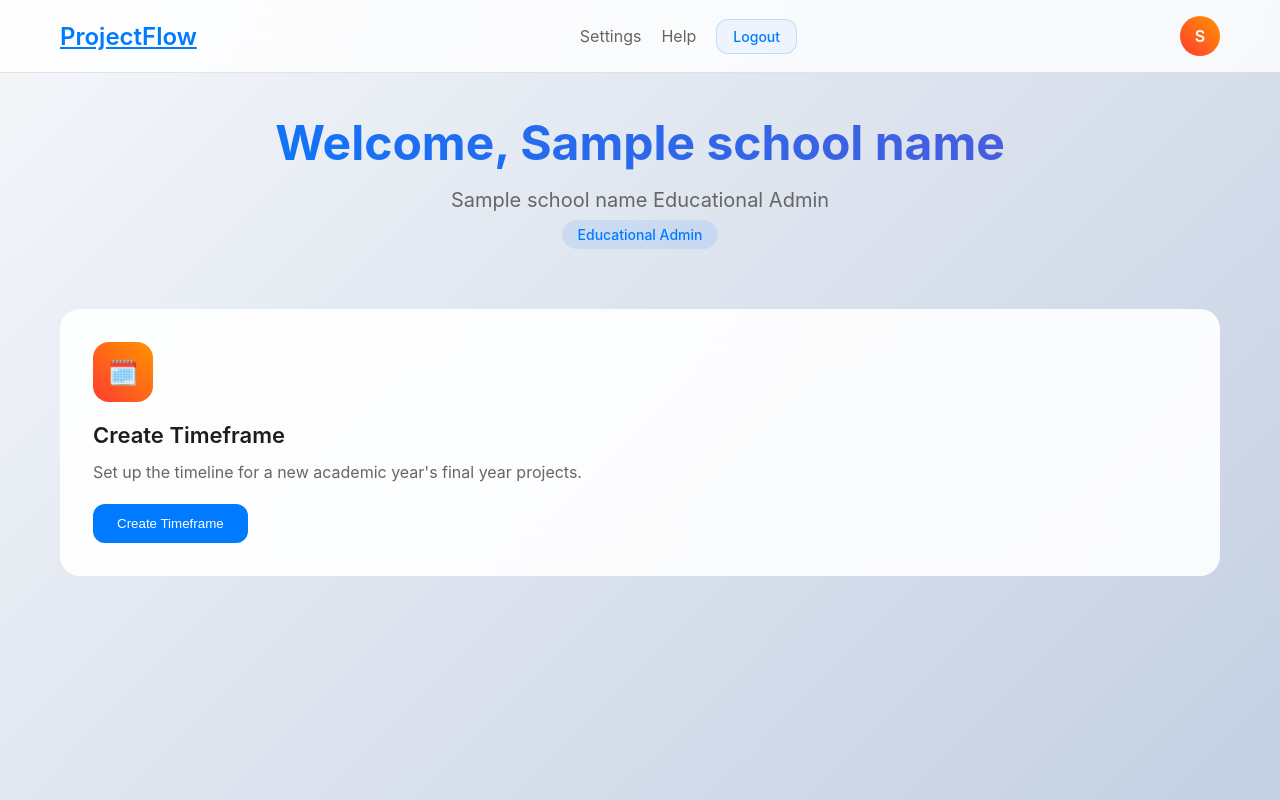
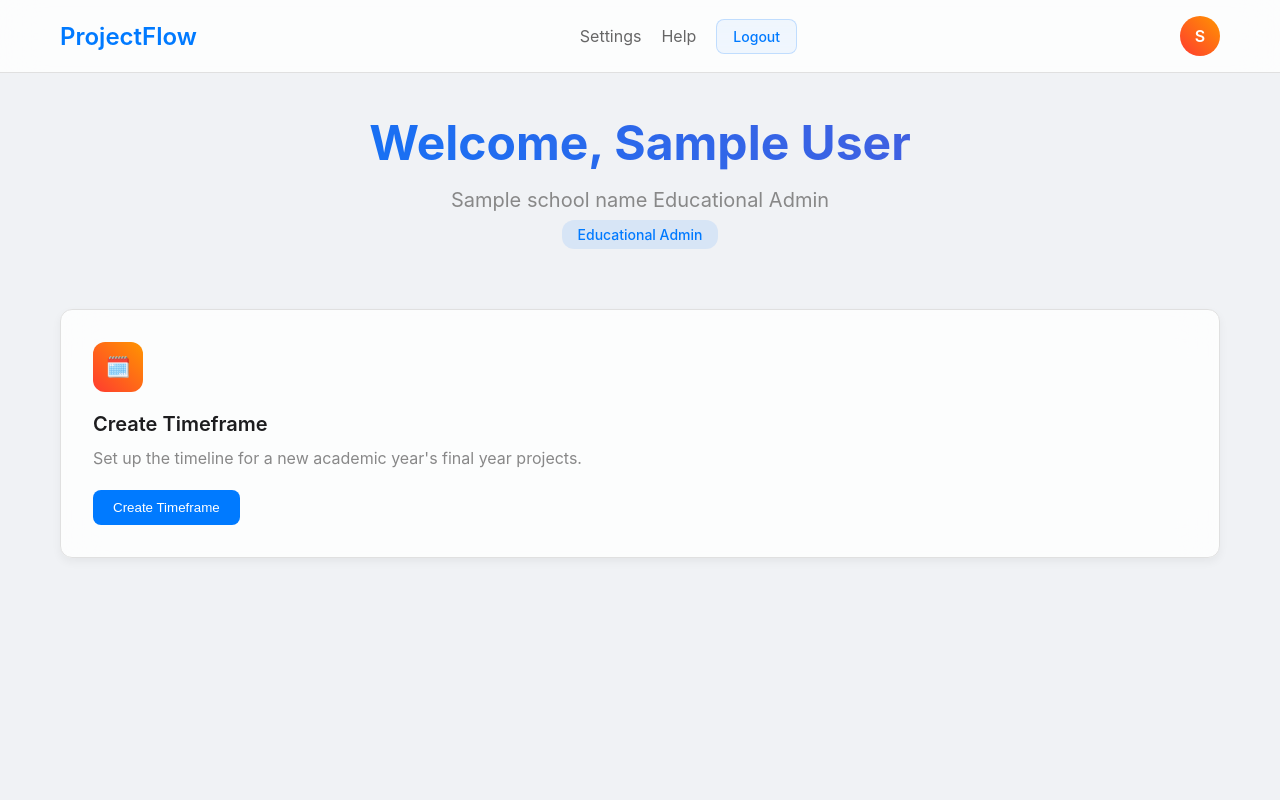
Before and after one commit to echo-tzh/projectFlow, a Flask app: template features/educationAdminDashboard/templates/educational_admin_dashboard.html in a window 1280 px wide. Run offline with Flask 3, Linux system fonts and the light colour scheme; tables that the repository leaves empty hold one stand-in row (values such as "Sample post"); the template is opened without the code that fills it: values that come from a table or form of the project are taken from there, most other values are stand-ins (such as "Sample title", 1, 10 or a date in 2020).

Commit message:
theme changes

```diff
--- a/features/educationAdminDashboard/templates/educational_admin_dashboard.html
+++ b/features/educationAdminDashboard/templates/educational_admin_dashboard.html
@@ -13,8 +13,8 @@
         }
 
         body {
-            font-family: -apple-system, BlinkMacSystemFont, 'Segoe UI', Roboto, sans-serif;
-            background: linear-gradient(135deg, #f5f7fa 0%, #c3cfe2 100%);
+            font-family: -apple-system, BlinkMacSystemFont, "Segoe UI", Roboto, "Helvetica Neue", Arial, sans-serif;
+            background: #f0f2f5;
             min-height: 100vh;
             color: #1d1d1f;
         }
@@ -28,7 +28,7 @@
         .header {
             background: rgba(255, 255, 255, 0.8);
             backdrop-filter: blur(20px);
-            border-bottom: 1px solid rgba(0, 0, 0, 0.1);
+            border-bottom: 1px solid #e0e0e0;
             position: sticky;
             top: 0;
             z-index: 100;
@@ -46,6 +46,7 @@
             font-size: 24px;
             font-weight: 600;
             color: #007AFF;
+            text-decoration: none;
         }
 
         .nav-links {
@@ -114,7 +115,7 @@
             color: #007AFF;
             border: 1px solid rgba(0, 122, 255, 0.2);
             padding: 8px 16px;
-            border-radius: 12px;
+            border-radius: 8px;
             font-size: 14px;
             font-weight: 500;
             text-decoration: none;
@@ -149,7 +150,7 @@
 
         .welcome-subtitle {
             font-size: 20px;
-            color: #666;
+            color: #888;
             margin-bottom: 8px;
         }
 
@@ -158,7 +159,7 @@
             background: rgba(0, 122, 255, 0.1);
             color: #007AFF;
             padding: 6px 16px;
-            border-radius: 20px;
+            border-radius: 12px;
             font-size: 14px;
             font-weight: 500;
         }
@@ -171,12 +172,13 @@
         }
 
         .card {
-            background: rgba(255, 255, 255, 0.9);
+            background: rgba(255, 255, 255, 0.8);
             backdrop-filter: blur(20px);
-            border-radius: 20px;
+            border-radius: 12px;
             padding: 32px;
-            border: 1px solid rgba(255, 255, 255, 0.2);
+            border: 1px solid #e0e0e0;
             transition: all 0.3s ease;
+            box-shadow: 0 4px 10px rgba(0, 0, 0, 0.05);
             opacity: 0;
             animation: fadeInUp 0.8s ease forwards;
         }
@@ -186,31 +188,31 @@
         .card:nth-child(4) { animation-delay: 0.3s; }
 
         .card:hover {
-            transform: translateY(-8px);
-            box-shadow: 0 20px 40px rgba(0, 0, 0, 0.1);
+            transform: translateY(-4px);
+            box-shadow: 0 8px 20px rgba(0, 0, 0, 0.08);
         }
 
         .card-icon {
-            width: 60px;
-            height: 60px;
-            border-radius: 16px;
+            width: 50px;
+            height: 50px;
+            border-radius: 12px;
             margin-bottom: 20px;
             display: flex;
             align-items: center;
             justify-content: center;
-            font-size: 24px;
+            font-size: 20px;
             color: white;
-            background: linear-gradient(45deg, #FF3B30, #FF9500); /* Unique color for admin card */
+            background: linear-gradient(45deg, #FF3B30, #FF9500);
         }
 
         .card-title {
-            font-size: 22px;
+            font-size: 20px;
             font-weight: 600;
-            margin-bottom: 12px;
+            margin-bottom: 10px;
         }
 
         .card-description {
-            color: #666;
+            color: #888;
             line-height: 1.5;
             margin-bottom: 20px;
         }
@@ -219,8 +221,8 @@
             background: #007AFF;
             color: white;
             border: none;
-            padding: 12px 24px;
-            border-radius: 12px;
+            padding: 10px 20px;
+            border-radius: 8px;
             font-weight: 500;
             cursor: pointer;
             transition: all 0.2s ease;
@@ -342,7 +345,7 @@
     <main class="main-content">
         <div class="container">
             <section class="welcome-section">
-                <h1 class="welcome-title">Welcome, {{ school_name }}</h1>
+                <h1 class="welcome-title">Welcome, {{ user.name }}</h1>
                 <p class="welcome-subtitle">{{ school_name }} Educational Admin</p>
                 <span class="role-badge" id="roleBadge">Educational Admin</span>
             </section>
```
Also changed, not shown: other parts of features/educationAdminDashboard/templates/educational_admin_dashboard.html (+14 -13 lines).
